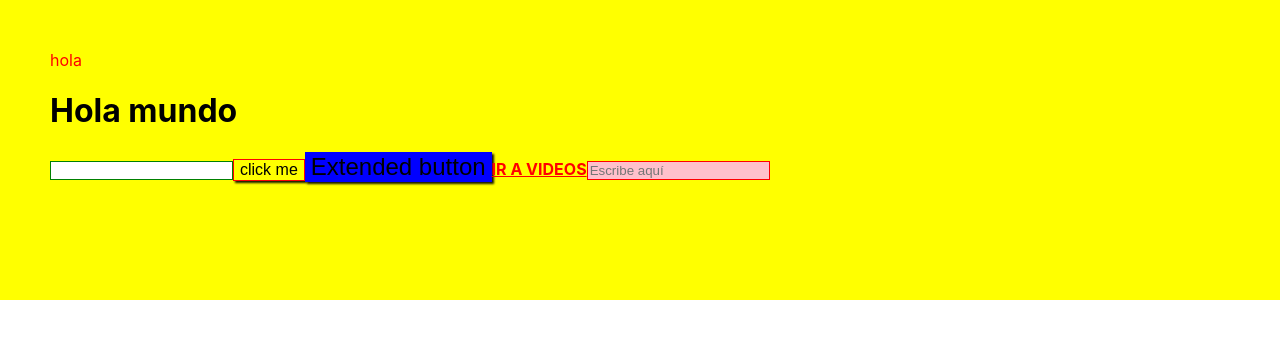
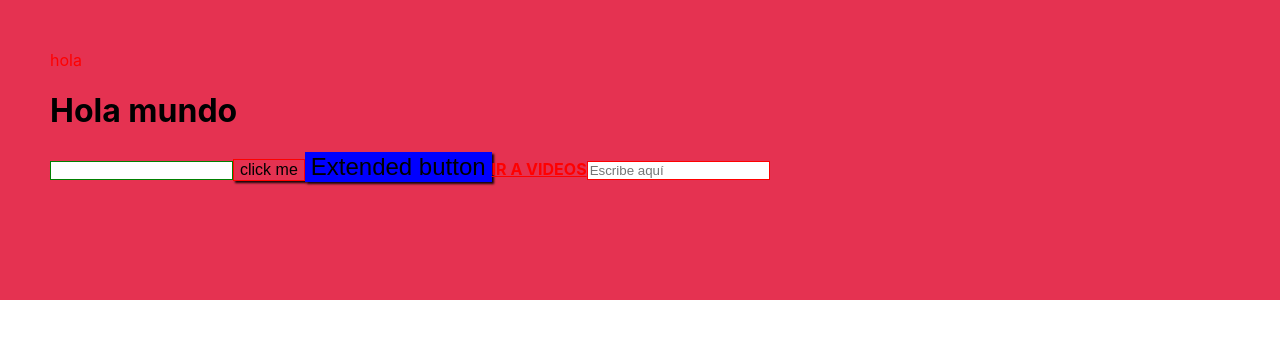
Before and after one commit to gustavoromerocl/single-page-applications-react, a React (Create React App) app in the folder react-spa/: page / in a window 1280 px wide. Shown: the top 338 px of the page. Built offline with nearby package versions, Linux system fonts and the light colour scheme.

Commit message:
styled components - configurando un tema

```diff
--- a/react-spa/src/App.js
+++ b/react-spa/src/App.js
@@ -23,6 +23,8 @@ import VideosForm from './videos/VideosForm';
 import { VideoShow } from './videos/VideoShow';
 import { Profile } from './users/Profile';
 import { Home } from './Home';
+import { ThemeProvider } from 'styled-components';
+import theme from './theme';
 
 let NotImplemented = () => {
   return (
@@ -73,7 +75,7 @@ function App() {
       <BrowserRouter>
         <Provider store={store}>
           <PersistGate loading={null} persistor={persistor}>
-
+            <ThemeProvider theme={theme}>
               <Routes>
                 <Route path="/" element={<Home />} />
                 <Route path="*" element={<Error404 />} />
@@ -91,7 +93,7 @@ function App() {
                   <Route path=":id" element={<VideoShow />} />
                 </Route>
               </Routes>
-
+            </ThemeProvider>
           </PersistGate>
         </Provider>
       </BrowserRouter>
--- a/react-spa/src/Home.jsx
+++ b/react-spa/src/Home.jsx
@@ -11,6 +11,7 @@ let Example = styled.div`
     height: 200px;
     transition: all 2s;
     padding: 50px;
+    background-color: ${ ({theme})=> theme.colors.accent };
 
     & a{
         color: red;
@@ -72,7 +73,7 @@ let AppInput = styled.input.attrs((props) => {
 export const Home = () => {
     return (
         <div>
-            <Example className='important'>
+            <Example >
                 <a>hola</a>
                 <h1 className='title'>Hola mundo</h1>
                 <InpuText ></InpuText>
--- /dev/null
+++ b/react-spa/src/theme/index.js
@@ -0,0 +1,14 @@
+export default {
+    colors: {
+        white: "#ffffff",
+        dark: "#27212e",
+        black: "#373737",
+        accent: "#E53251",
+        gray: "#F2F2F2",
+        blue: "#67E7E2",
+        silver: "#716385",
+    },
+    dims: {
+
+    }
+}
```
Also changed, not shown: 1 other file (tests, documents, lock files or other folders). Lines whose indentation alone changed are shown as unchanged.
